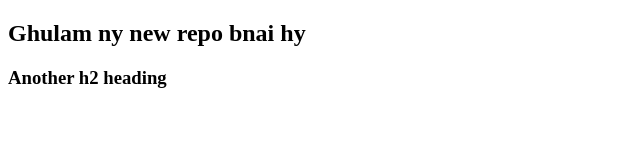
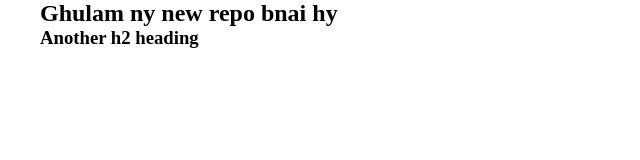
Before and after one commit to GhulamrasoolWorkplace/repo, a plain HTML site: page index.html in a window 1280 px wide. Shown: the whole page, without its empty margins (0-640 px from the left). Drawn offline with Linux system fonts and the light colour scheme.

Commit message:
update html and css file

```diff
--- a/index.html
+++ b/index.html
@@ -4,9 +4,12 @@
     <meta charset="UTF-8">
     <meta name="viewport" content="width=device-width, initial-scale=1.0">
     <title>Document</title>
+    <link rel="stylesheet" href="style.css">
 </head>
 <body>
-    <h2>Ghulam ny new repo bnai hy</h2>
-    <h3>Another h2 heading</h3>
+    <div class="container">
+        <h2>Ghulam ny new repo bnai hy</h2>
+        <h3>Another h2 heading</h3>
+    </div>
 </body>
 </html>
--- /dev/null
+++ b/style.css
@@ -0,0 +1,10 @@
+*{
+    margin: 0;
+    padding: 0;
+    box-sizing: border-box;
+}
+.container{
+    width: 100%;
+    max-width: 1200px;
+    margin: 0 auto;
+}
```
